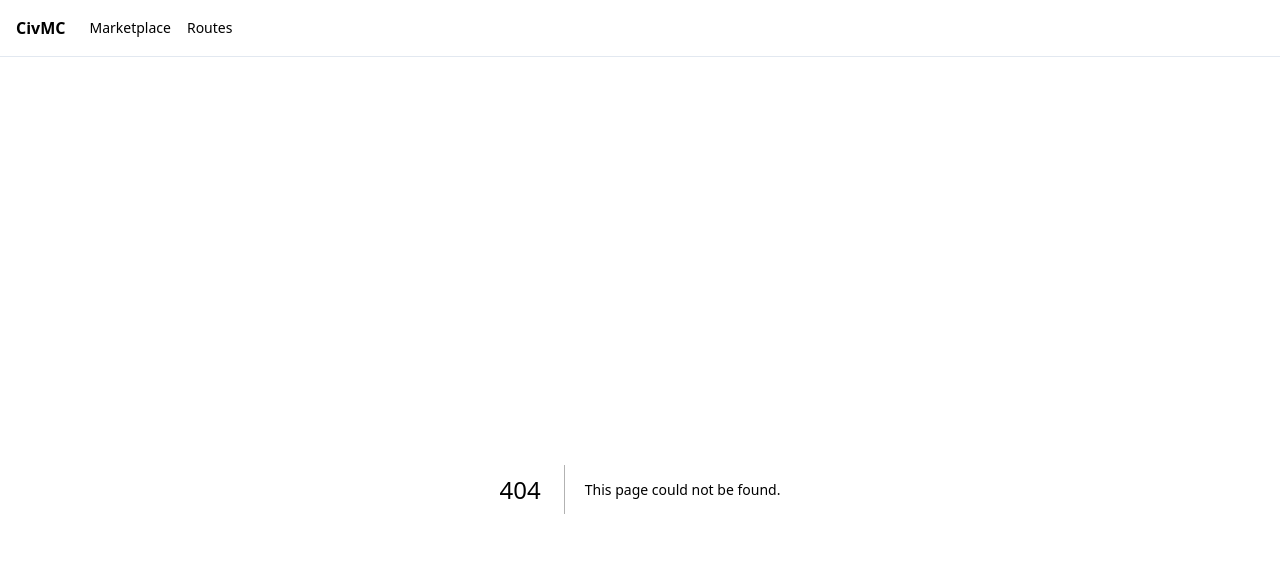
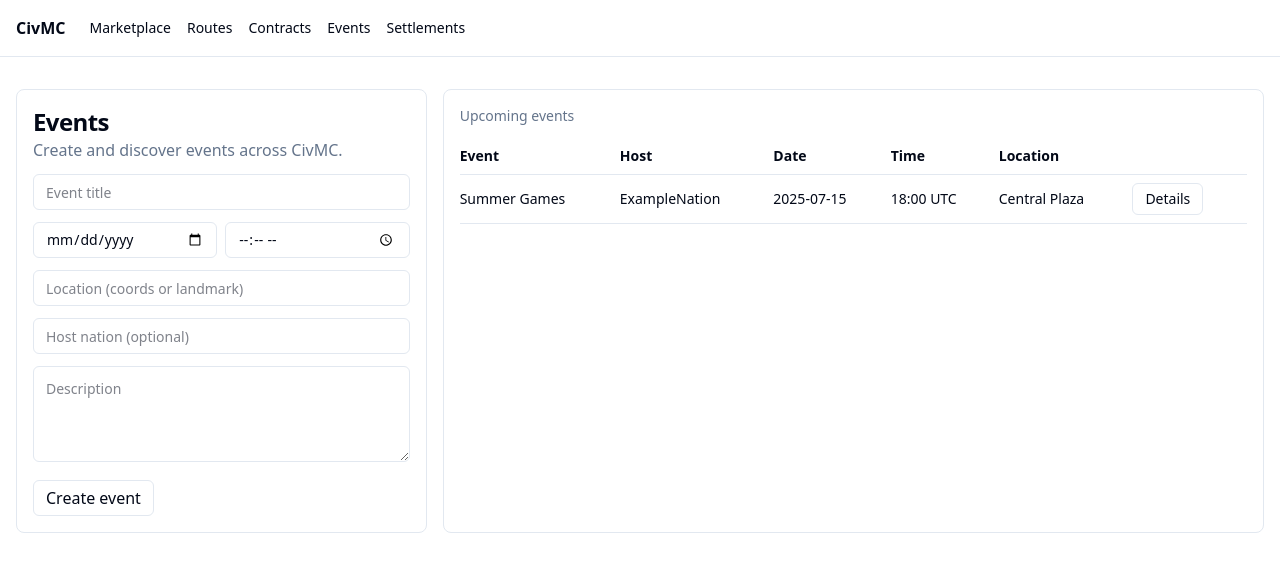
Before and after one commit to jay3393/civmc-marketplace.github.io, a Next.js app: page /events in a window 1280 px wide. Before the commit this address had no page. Shown: the top 572 px of the page. Built offline with nearby package versions, Linux system fonts and the light colour scheme.

Commit message:
added more services

```diff
--- a/package.json
+++ b/package.json
@@ -10,6 +10,7 @@
   },
   "dependencies": {
     "@radix-ui/react-slot": "^1.2.3",
+    "@supabase/supabase-js": "^2.55.0",
     "@tanstack/react-query": "^5.84.2",
     "@tanstack/react-query-devtools": "^5.84.2",
     "class-variance-authority": "^0.7.1",
--- /dev/null
+++ b/src/app/contracts/page.tsx
@@ -0,0 +1,60 @@
+export const dynamic = "force-dynamic";
+
+import { Suspense } from "react";
+
+export default function ContractsPage() {
+  return (
+    <div className="space-y-6">
+      <div>
+        <h1 className="text-2xl font-bold tracking-tight">Contracts</h1>
+        <p className="text-muted-foreground">Create and bid on nation-scale jobs and resource requests.</p>
+      </div>
+      <Suspense fallback={<div>Loading…</div>}>
+        <div className="rounded-lg border">
+          <div className="p-4 border-b flex items-center gap-3">
+            <input
+              placeholder="Search contracts or nations"
+              className="w-full sm:w-72 h-9 rounded-md border px-3 text-sm bg-background"
+            />
+            <select className="h-9 rounded-md border px-3 text-sm bg-background">
+              <option>All categories</option>
+              <option>Resource</option>
+              <option>Construction</option>
+              <option>Logistics</option>
+            </select>
+            <button className="h-9 rounded-md border px-3">New contract</button>
+          </div>
+          <div className="p-4">
+            <div className="text-sm text-muted-foreground">No contracts yet. Connect API later.</div>
+            <div className="mt-4 overflow-x-auto">
+              <table className="w-full text-sm">
+                <thead>
+                  <tr className="text-left border-b">
+                    <th className="py-2 pr-4">Nation</th>
+                    <th className="py-2 pr-4">Title</th>
+                    <th className="py-2 pr-4">Category</th>
+                    <th className="py-2 pr-4">Budget</th>
+                    <th className="py-2 pr-4">Deadline</th>
+                    <th className="py-2 pr-4"/>
+                  </tr>
+                </thead>
+                <tbody>
+                  <tr className="border-b">
+                    <td className="py-2 pr-4">GreatNation</td>
+                    <td className="py-2 pr-4">Deliver 10k Stone</td>
+                    <td className="py-2 pr-4">Resource</td>
+                    <td className="py-2 pr-4">500 diamonds</td>
+                    <td className="py-2 pr-4">2025-09-01</td>
+                    <td className="py-2 pr-4">
+                      <button className="h-8 px-3 rounded-md border">Bid</button>
+                    </td>
+                  </tr>
+                </tbody>
+              </table>
+            </div>
+          </div>
+        </div>
+      </Suspense>
+    </div>
+  );
+}
--- /dev/null
+++ b/src/app/events/page.tsx
@@ -0,0 +1,52 @@
+export const dynamic = "force-dynamic";
+
+export default function EventsPage() {
+  return (
+    <div className="grid gap-4 lg:grid-cols-[1fr_2fr]">
+      <div className="rounded-lg border p-4 space-y-3">
+        <div>
+          <h1 className="text-2xl font-bold tracking-tight">Events</h1>
+          <p className="text-muted-foreground">Create and discover events across CivMC.</p>
+        </div>
+        <input placeholder="Event title" className="h-9 rounded-md border px-3 text-sm bg-background w-full" />
+        <div className="grid grid-cols-2 gap-2">
+          <input type="date" className="h-9 rounded-md border px-3 text-sm bg-background" />
+          <input type="time" className="h-9 rounded-md border px-3 text-sm bg-background" />
+        </div>
+        <input placeholder="Location (coords or landmark)" className="h-9 rounded-md border px-3 text-sm bg-background w-full" />
+        <input placeholder="Host nation (optional)" className="h-9 rounded-md border px-3 text-sm bg-background w-full" />
+        <textarea placeholder="Description" className="min-h-24 rounded-md border p-3 text-sm bg-background w-full" />
+        <button className="h-9 rounded-md border px-3 w-fit">Create event</button>
+      </div>
+      <div className="rounded-lg border p-4">
+        <div className="text-sm text-muted-foreground">Upcoming events</div>
+        <div className="mt-3 overflow-x-auto">
+          <table className="w-full text-sm">
+            <thead>
+              <tr className="text-left border-b">
+                <th className="py-2 pr-4">Event</th>
+                <th className="py-2 pr-4">Host</th>
+                <th className="py-2 pr-4">Date</th>
+                <th className="py-2 pr-4">Time</th>
+                <th className="py-2 pr-4">Location</th>
+                <th className="py-2 pr-4"/>
+              </tr>
+            </thead>
+            <tbody>
+              <tr className="border-b">
+                <td className="py-2 pr-4">Summer Games</td>
+                <td className="py-2 pr-4">ExampleNation</td>
+                <td className="py-2 pr-4">2025-07-15</td>
+                <td className="py-2 pr-4">18:00 UTC</td>
+                <td className="py-2 pr-4">Central Plaza</td>
+                <td className="py-2 pr-4">
+                  <button className="h-8 px-3 rounded-md border">Details</button>
+                </td>
+              </tr>
+            </tbody>
+          </table>
+        </div>
+      </div>
+    </div>
+  );
+}
--- a/src/app/layout.tsx
+++ b/src/app/layout.tsx
@@ -34,6 +34,9 @@ export default function RootLayout({
               <div className="flex items-center gap-4 text-sm">
                 <Link href="/marketplace">Marketplace</Link>
                 <Link href="/routes">Routes</Link>
+                <Link href="/contracts">Contracts</Link>
+                <Link href="/events">Events</Link>
+                <Link href="/settlements">Settlements</Link>
               </div>
             </nav>
           </header>
--- a/src/app/page.tsx
+++ b/src/app/page.tsx
@@ -18,6 +18,24 @@ export default function Home() {
             Plan rail itineraries across nations and hubs.
           </p>
         </a>
+        <a href="/contracts" className="rounded-lg border p-6 hover:bg-muted/50 transition">
+          <div className="text-xl font-semibold mb-2">Contracts</div>
+          <p className="text-sm text-muted-foreground">
+            Create large-scale contracts; bid on work and resource requests.
+          </p>
+        </a>
+        <a href="/events" className="rounded-lg border p-6 hover:bg-muted/50 transition">
+          <div className="text-xl font-semibold mb-2">Events</div>
+          <p className="text-sm text-muted-foreground">
+            Organize and discover server events with date, time, and location.
+          </p>
+        </a>
+        <a href="/settlements" className="rounded-lg border p-6 hover:bg-muted/50 transition">
+          <div className="text-xl font-semibold mb-2">Settlements</div>
+          <p className="text-sm text-muted-foreground">
+            Register your settlement and explore others across CivMC.
+          </p>
+        </a>
       </div>
     </div>
   );
--- /dev/null
+++ b/src/app/settlements/page.tsx
@@ -0,0 +1,87 @@
+export const dynamic = "force-dynamic";
+
+import { createSupabase } from "@/lib/supabaseClient";
+
+type SettlementRow = {
+  settlement_name: string;
+  x: number;
+  z: number;
+  nation_name: string | null;
+};
+
+export default async function SettlementsPage() {
+  let rows: SettlementRow[] = [];
+  let loadError: string | null = null;
+
+  try {
+    const supabase = createSupabase();
+    const { data, error } = await supabase
+      .from("cities_readonly")
+      .select("*")
+      .order("settlement_name", { ascending: true });
+
+    if (error) {
+      console.error("Failed to load settlements from Supabase", { error });
+      loadError = "Failed to load settlements. Please try again later.";
+    } else {
+      rows = (data ?? []) as SettlementRow[];
+    }
+  } catch (e) {
+    console.error("Unexpected error loading settlements", e);
+    loadError = "Failed to load settlements. Please try again later.";
+  }
+
+  return (
+    <div className="grid gap-4 lg:grid-cols-[1fr_2fr]">
+      <div className="rounded-lg border p-4 space-y-3">
+        <div>
+          <h1 className="text-2xl font-bold tracking-tight">Settlements</h1>
+          <p className="text-muted-foreground">Register your settlement and explore others.</p>
+        </div>
+        <input placeholder="Settlement name" className="h-9 rounded-md border px-3 text-sm bg-background w-full" />
+        <input placeholder="Nation" className="h-9 rounded-md border px-3 text-sm bg-background w-full" />
+        <div className="grid grid-cols-2 gap-2">
+          <input placeholder="X coordinate" className="h-9 rounded-md border px-3 text-sm bg-background" />
+          <input placeholder="Z coordinate" className="h-9 rounded-md border px-3 text-sm bg-background" />
+        </div>
+        <textarea placeholder="Description" className="min-h-24 rounded-md border p-3 text-sm bg-background w-full" />
+        <button className="h-9 rounded-md border px-3 w-fit">Register settlement</button>
+      </div>
+      <div className="rounded-lg border p-4">
+        <div className="text-sm text-muted-foreground">Registered settlements</div>
+        {loadError ? (
+          <div className="mt-3 rounded-md border border-red-200 bg-red-50 text-red-800 px-3 py-2 text-sm">
+            {loadError}
+          </div>
+        ) : (
+          <div className="mt-3 overflow-x-auto">
+            <table className="w-full text-sm">
+              <thead>
+                <tr className="text-left border-b">
+                  <th className="py-2 pr-4">Name</th>
+                  <th className="py-2 pr-4">Nation</th>
+                  <th className="py-2 pr-4">Coordinates</th>
+                </tr>
+              </thead>
+              <tbody>
+                {rows.length === 0 ? (
+                  <tr>
+                    <td className="py-3 text-muted-foreground" colSpan={3}>No settlements found.</td>
+                  </tr>
+                ) : (
+                  rows.map((c) => (
+                    <tr key={`${c.settlement_name}-${c.x}-${c.z}`} className="border-b">
+                      <td className="py-2 pr-4">{c.settlement_name}</td>
+                      <td className="py-2 pr-4">{c.nation_name}</td>
+                      <td className="py-2 pr-4">({c.x}, {c.z})</td>
+                    </tr>
+                  ))
+                )}
+              </tbody>
+            </table>
+          </div>
+        )}
+      </div>
+    </div>
+  );
+}
--- /dev/null
+++ b/src/lib/supabaseClient.ts
@@ -0,0 +1,10 @@
+import { createClient } from "@supabase/supabase-js";
+
+export function createSupabase() {
+  const url = process.env.NEXT_PUBLIC_SUPABASE_URL;
+  const anonKey = process.env.NEXT_PUBLIC_SUPABASE_ANON_KEY;
+  if (!url || !anonKey) {
+    throw new Error("Missing NEXT_PUBLIC_SUPABASE_URL or NEXT_PUBLIC_SUPABASE_ANON_KEY");
+  }
+  return createClient(url, anonKey);
+}
```
Also changed, not shown: 1 other file (tests, documents, lock files or other folders).
